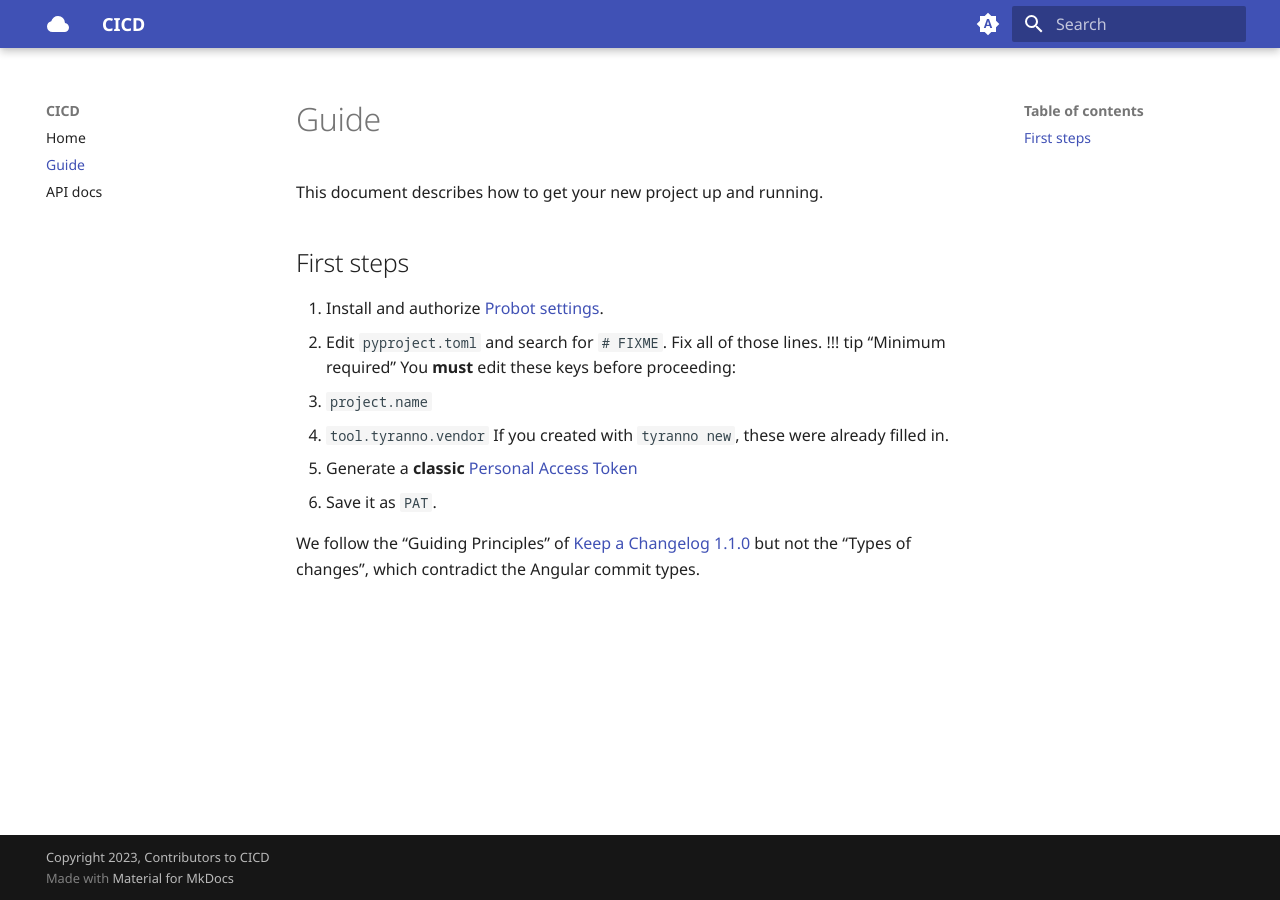
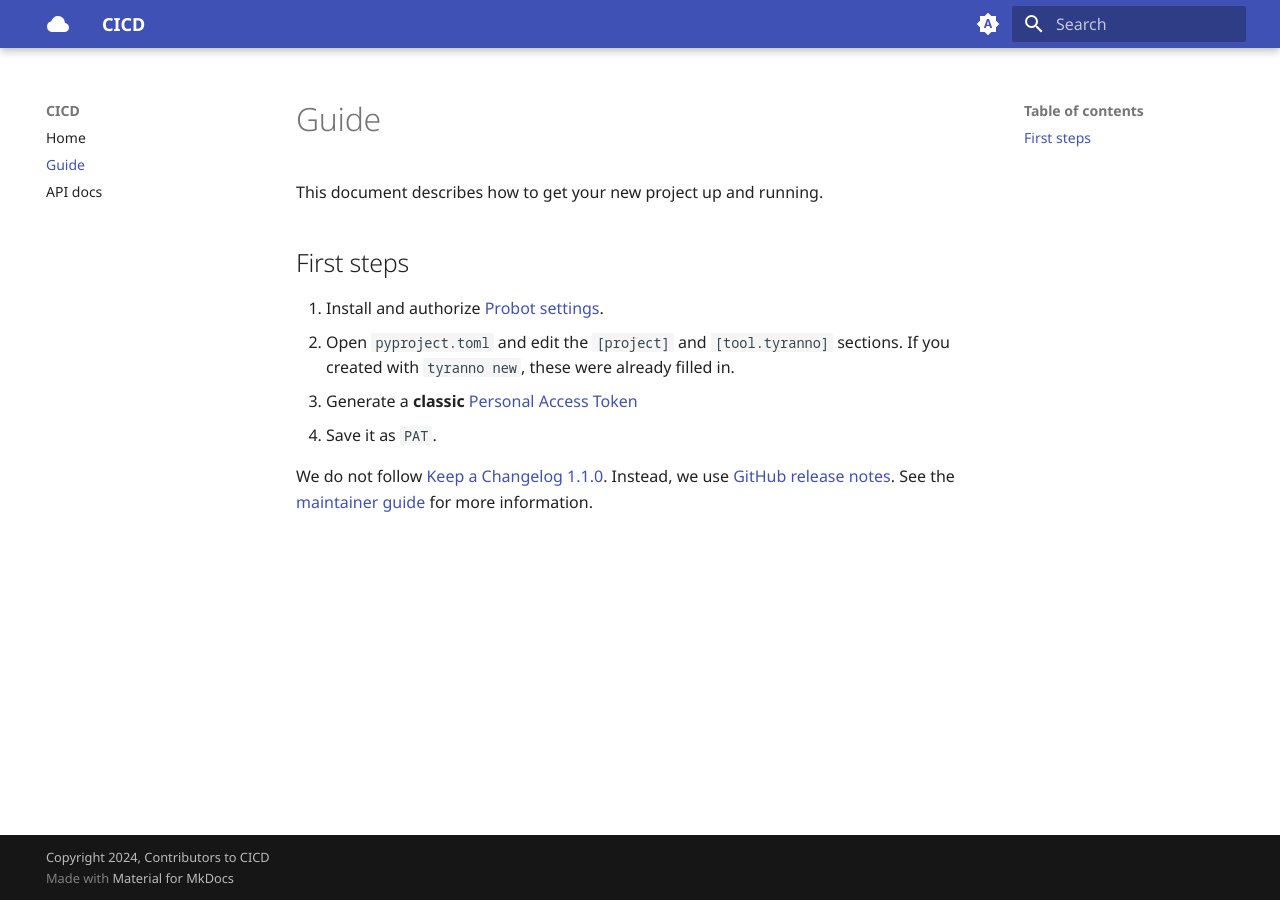
Before and after one commit to xtj87515/rcsb-seqmapping, an MkDocs documentation site: the page built from docs/guide.md, in a window 1280 px wide. Built offline with MkDocs 1.6.1 and Material for MkDocs 9.7.7, drawn with Linux system fonts in a browser that asks for light colours; comment, search, counter and statistics services are not loaded; the version menu is left out.

Commit message:
fix: small things

```diff
--- a/docs/guide.md
+++ b/docs/guide.md
@@ -5,15 +5,12 @@ This document describes how to get your new project up and running.
 ## First steps
 
 1. Install and authorize [Probot settings](https://github.com/probot/settings).
-2. Edit `pyproject.toml` and search for `# FIXME`. Fix all of those lines.
-   !!! tip "Minimum required"
-   You **must** edit these keys before proceeding:
-   - `project.name`
-   - `tool.tyranno.vendor`
-     If you created with `tyranno new`, these were already filled in.
+2. Open `pyproject.toml` and edit the `[project]` and `[tool.tyranno]` sections.
+   If you created with `tyranno new`, these were already filled in.
 3. Generate a **classic**
    [Personal Access Token](https://docs.github.com/en/authentication/keeping-your-account-and-data-secure/creating-a-personal-access-token)
 4. Save it as `PAT`.
 
-We follow the “Guiding Principles” of [Keep a Changelog 1.1.0](https://keepachangelog.com/en/1.1.0/)
-but not the “Types of changes”, which contradict the Angular commit types.
+We do not follow [Keep a Changelog 1.1.0](https://keepachangelog.com/en/1.1.0/).
+Instead, we use [GitHub release notes](https://docs.github.com/en/github/administering-a-repository/managing-releases-in-a-repository).
+See the [maintainer guide](https://dmyersturnbull.github.io/ref/maintainer-guide/) for more information.
--- a/mkdocs.yaml
+++ b/mkdocs.yaml
@@ -6,7 +6,7 @@
 site_name: "CICD"
 
 # :tyranno: site_name: "${.copyright}"
-copyright: Copyright 2023, Contributors to CICD
+copyright: Copyright 2024, Contributors to CICD
 # :tyranno: site_name: "${project.description}"
 site_description: "CI/CD example"
 
@@ -54,13 +54,6 @@ theme:
         name: Switch to system preference
   # :tyranno: repo_url: ${project.urls.Source}
   repo_url: https://github.com/dmyersturnbull/cicd
-  extra:
-    consent:
-      title: Cookie consent
-      description: >-
-        This site uses cookies to remember your preferences and to enable analytics.
-        Please indicate your consent.
-      actions: [accept, reject, manager]
 
 # Extensions
 markdown_extensions:
--- a/pyproject.toml
+++ b/pyproject.toml
@@ -68,7 +68,7 @@ Changelog = "https://github.com/dmyersturnbull/cicd/releases"
 # Hatch
 ###################
 [tool.hatch.version]
-path = "src/cicd/__init__.py
+path = "src/cicd/__init__.py"
 
 [tool.hatch.envs.default]
   dependencies = [
@@ -116,7 +116,7 @@ x-serve-docs = "mike serve {args}" # serves all versions of docs, complete with
 ###################
 [tool.ruff]
 line-length = 120 # 120 is hatch's default via 'hatch init'
-docstring-code-format = true
+
 include = [
   "*.py", # Source
   "*.pyi", # Compiled
```
Also changed, not shown: CONTRIBUTING.md (+1 -1 lines), NOTICE.md (+1 -1 lines), 2 other files.
